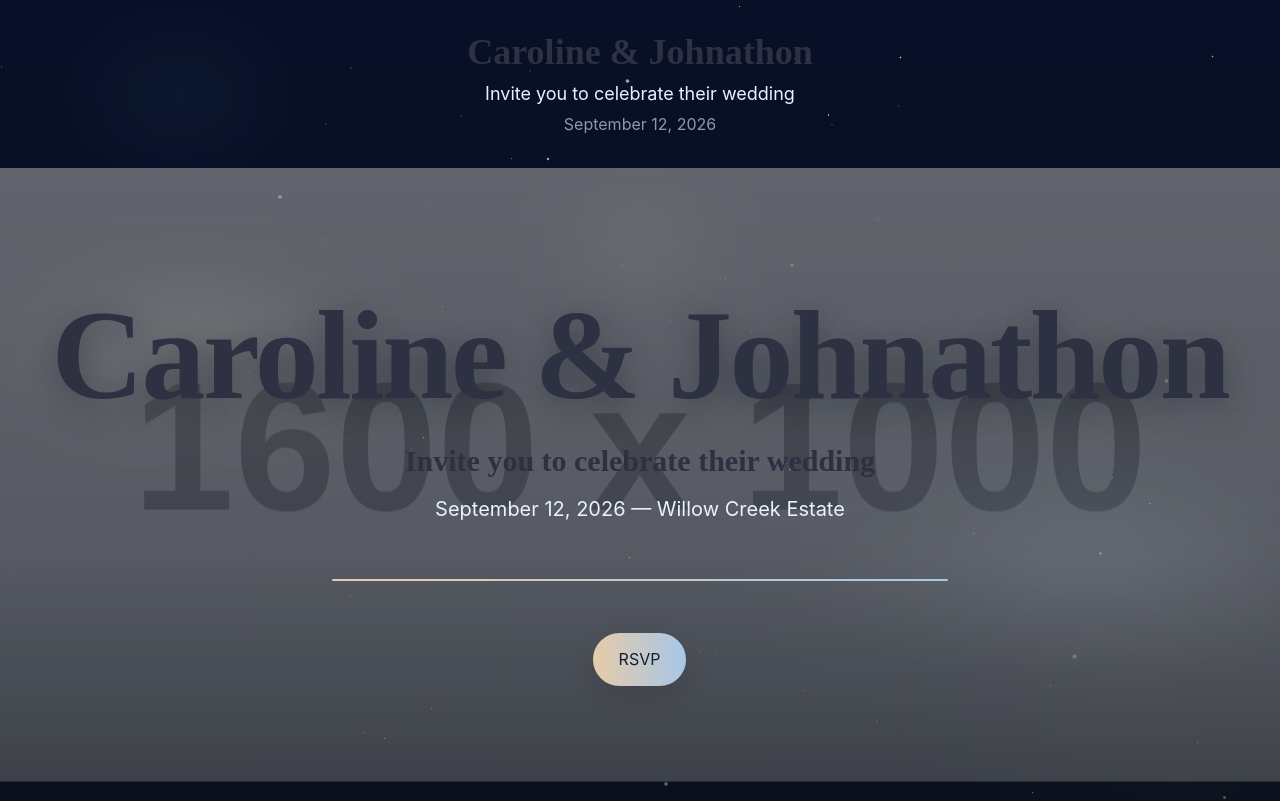
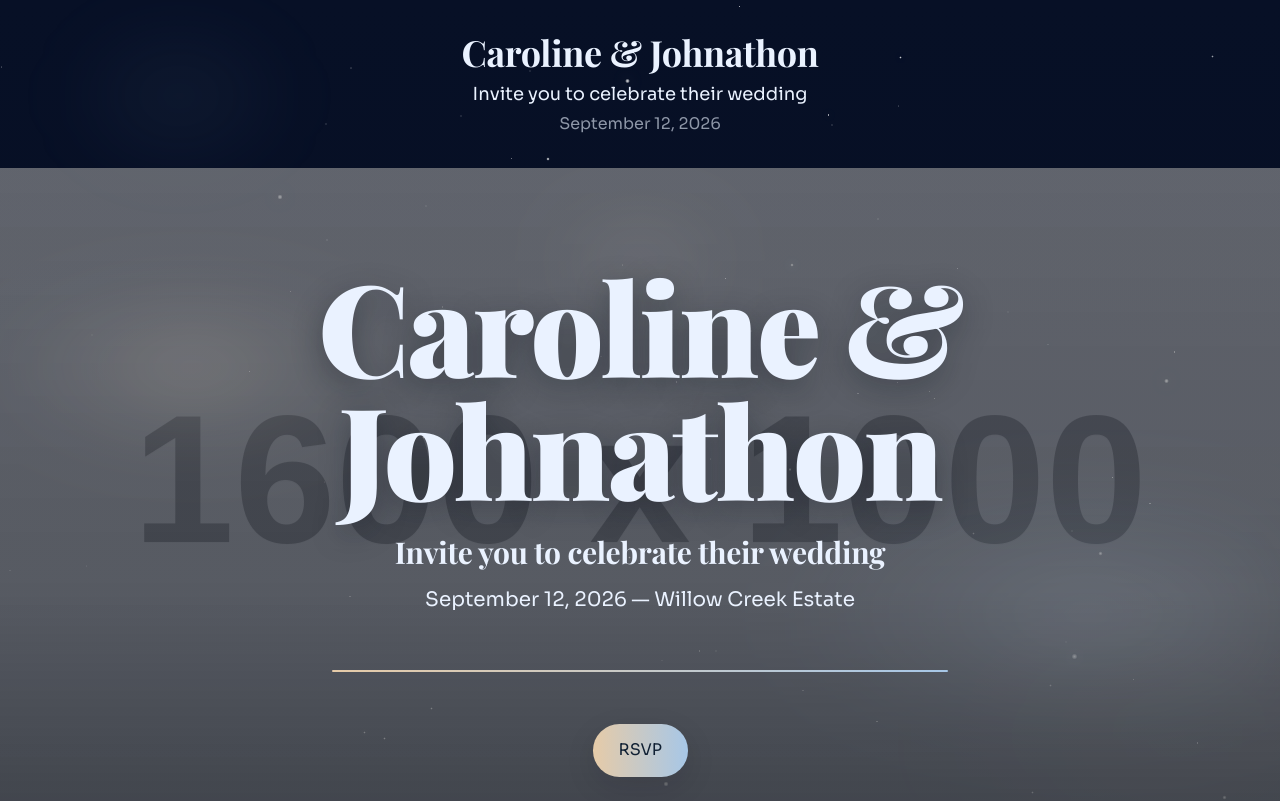
Before and after one commit to DHughes987/cj-wedding, a React (Vite) app: page / in a window 1280 px wide. Shown: the top 801 px of the page. Built offline with nearby package versions, Linux system fonts and the light colour scheme.

Commit message:
update font

```diff
--- a/src/index.css
+++ b/src/index.css
@@ -1,3 +1,4 @@
+@import url('https://fonts.googleapis.com/css2?family=Playfair+Display:wght@500;700;900&family=Sora:wght@300;400;600;700&display=swap');
 @import "tailwindcss";
 @import "tw-animate-css";
 
@@ -66,7 +67,8 @@
 }
 
 body {
-  font-family: 'Inter', 'Playfair Display', serif;
+  /* modern sans for UI with elegant serif for headings */
+  font-family: 'Sora', 'Inter', system-ui, -apple-system, 'Segoe UI', Roboto, 'Helvetica Neue', Arial, sans-serif;
   background: var(--background);
   color: var(--foreground);
   min-height: 100vh;
@@ -91,7 +93,8 @@ body {
 h1, h2, h3 {
   font-family: 'Playfair Display', serif;
   font-weight: 700;
-  color: #2D3142;
+  color: var(--foreground);
+  letter-spacing: -0.01em;
 }
 
 .divider {
@@ -156,6 +159,11 @@ h1, h2, h3 {
 .hero-title {
   letter-spacing: -0.02em;
   text-transform: none;
+}
+
+.hero-title {
+  font-weight: 900;
+  line-height: 0.96;
 }
 
 /* Hero polish for Awwwards-like depth */
```
